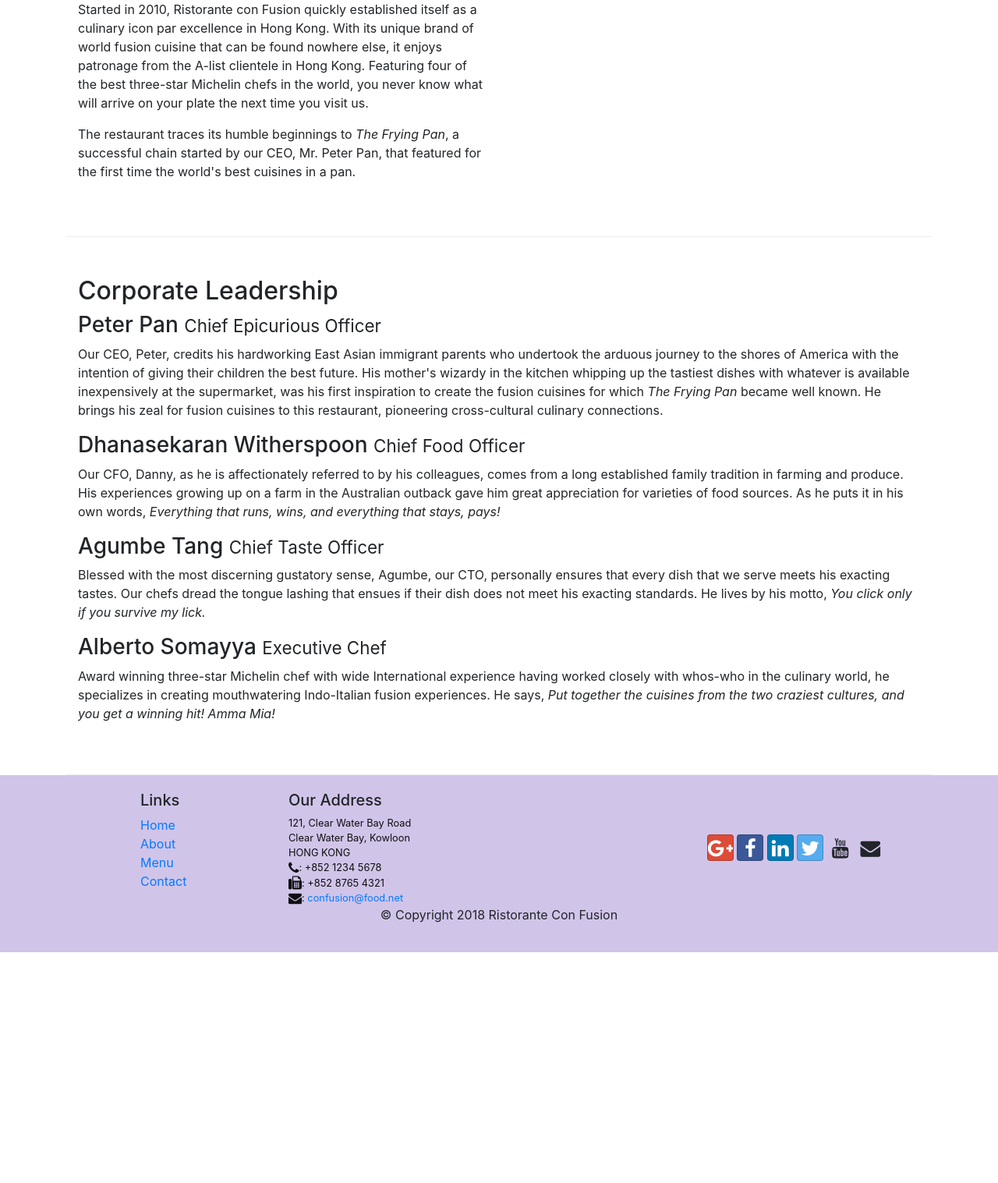
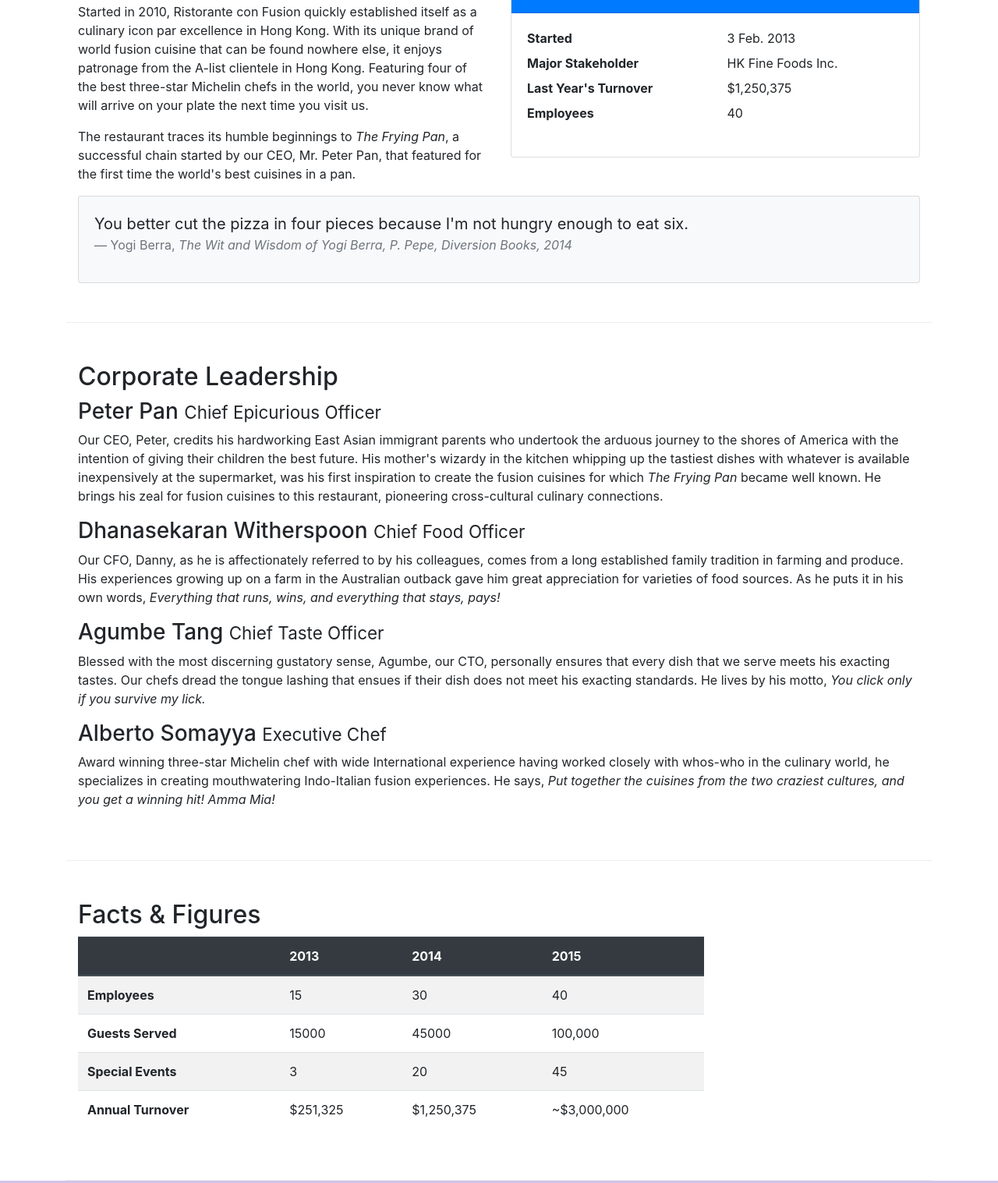
Before and after one commit to theoctopusride/coursera-front-end-web-class, a website: page aboutus.html in a window 1280 px wide. Shown: the part 527-2044 px from the top of the page at 78% size. Before the commit the page ends 1748 px from the top, so only its background shows below. Drawn offline with nearby package versions, Linux system fonts and the light colour scheme.

Commit message:
imgs and media

```diff
--- a/aboutus.html
+++ b/aboutus.html
@@ -22,7 +22,7 @@
 			<button class="navbar-toggler" type="button" data-toggle="collapse" data-target="#Navbar">
 				<span class="navbar-toggler-icon"></span>
 			</button>
-			<a class="navbar-brand" href="./index.html">Ristorante Con Fusion</a>
+			<a class="navbar-brand" href="./index.html"><img src="img/logo.png" height="30" width="41"></a>
 			<div class="collapse navbar-collapse" id="Navbar">
 				<ul class="navbar-nav mr-auto">
 					<li class="nav-item"><a class="nav-link" href="./index.html"><span class="fa fa-home fa-lg"></span> Home</a></li>
@@ -40,7 +40,8 @@
                     <h1>Ristorante con Fusion</h1>
                     <p>We take inspiration from the World's best cuisines, and create a unique fusion experience. Our lipsmacking creations will tickle your culinary senses!</p>
                 </div>
-                <div class="col-12 col-sm">
+                <div class="col-12 col-sm align-self-center">
+					<img src="img/logo.png" class="img-fluid">
                 </div>
             </div>
         </div>
@@ -64,27 +65,95 @@
 				<p>Started in 2010, Ristorante con Fusion quickly established itself as a culinary icon par excellence in Hong Kong. With its unique brand of world fusion cuisine that can be found nowhere else, it enjoys patronage from the A-list clientele in Hong Kong.  Featuring four of the best three-star Michelin chefs in the world, you never know what will arrive on your plate the next time you visit us.</p>
 				<p>The restaurant traces its humble beginnings to <em>The Frying Pan</em>, a successful chain started by our CEO, Mr. Peter Pan, that featured for the first time the world's best cuisines in a pan.</p>
 			</div>
+			<div class="col-sm">
+				<div class="card">
+					<h3 class="card-header bg-primary text-white">Facts At A Glance</h3>
+					<div class="card-body">
+						<dl class="row">
+							<dt class="col-6">Started</dt>
+							<dd class="col-6">3 Feb. 2013</dd>
+							<dt class="col-6">Major Stakeholder</dt>
+							<dd class="col-6">HK Fine Foods Inc.</dd>
+							<dt class="col-6">Last Year's Turnover</dt>
+							<dd class="col-6">$1,250,375</dd>
+							<dt class="col-6">Employees</dt>
+							<dd class="col-6">40</dd>
+						</dl>
+					</div>
+				</div>
+			</div>
+			<div class="col-12">
+				<div class="card card-body bg-light">
+					<blockquote class="blockquote">
+						<p class="mb-0">You better cut the pizza in four pieces
+							because I'm not hungry enough to eat six.
+						</p>
+						<footer class="blockquote-footer">Yogi Berra,
+							<cite title="Source Title">The Wit and Wisdom of
+								Yogi Berra, P. Pepe, Diversion Books, 2014
+							</cite>
+						</footer>
+					</blockquote>
+				</div>
+			</div>
 		</div>
 
 		<div class="row row-content">
 			<div class="col-12">
 				<h2>Corporate Leadership</h2>
 				<h3>Peter Pan <small>Chief Epicurious Officer</small></h3>
-				<div class="d-none d-sm-block">
-					<p>Our CEO, Peter, credits his hardworking East Asian immigrant parents who undertook the arduous journey to the shores of America with the intention of giving their children the best future. His mother's wizardy in the kitchen whipping up the tastiest dishes with whatever is available inexpensively at the supermarket, was his first inspiration to create the fusion cuisines for which <em>The Frying Pan</em> became well known. He brings his zeal for fusion cuisines to this restaurant, pioneering cross-cultural culinary connections.</p>
-				</div>
+				<p class="d-none d-sm-block">Our CEO, Peter, credits his hardworking East Asian immigrant parents who undertook the arduous journey to the shores of America with the intention of giving their children the best future. His mother's wizardy in the kitchen whipping up the tastiest dishes with whatever is available inexpensively at the supermarket, was his first inspiration to create the fusion cuisines for which <em>The Frying Pan</em> became well known. He brings his zeal for fusion cuisines to this restaurant, pioneering cross-cultural culinary connections.</p>
 				<h3>Dhanasekaran Witherspoon <small>Chief Food Officer</small></h3>
-				<div class="d-none d-sm-block">
-					<p>Our CFO, Danny, as he is affectionately referred to by his colleagues, comes from a long established family tradition in farming and produce. His experiences growing up on a farm in the Australian outback gave him great appreciation for varieties of food sources. As he puts it in his own words, <em>Everything that runs, wins, and everything that stays, pays!</em></p>
-				</div>
+				<p class="d-none d-sm-block">Our CFO, Danny, as he is affectionately referred to by his colleagues, comes from a long established family tradition in farming and produce. His experiences growing up on a farm in the Australian outback gave him great appreciation for varieties of food sources. As he puts it in his own words, <em>Everything that runs, wins, and everything that stays, pays!</em></p>
 				<h3>Agumbe Tang <small>Chief Taste Officer</small></h3>
-				<div class="d-none d-sm-block">
-					<p>Blessed with the most discerning gustatory sense, Agumbe, our CTO, personally ensures that every dish that we serve meets his exacting tastes. Our chefs dread the tongue lashing that ensues if their dish does not meet his exacting standards. He lives by his motto, <em>You click only if you survive my lick.</em></p>
-				</div>
+				<p class="d-none d-sm-block">Blessed with the most discerning gustatory sense, Agumbe, our CTO, personally ensures that every dish that we serve meets his exacting tastes. Our chefs dread the tongue lashing that ensues if their dish does not meet his exacting standards. He lives by his motto, <em>You click only if you survive my lick.</em></p>
 				<h3>Alberto Somayya <small>Executive Chef</small></h3>
-				<div class="d-none d-sm-block">
-					<p>Award winning three-star Michelin chef with wide International experience having worked closely with whos-who in the culinary world, he specializes in creating mouthwatering Indo-Italian fusion experiences. He says, <em>Put together the cuisines from the two craziest cultures, and you get a winning hit! Amma Mia!</em></p>
-				</div>
+				<p class="d-none d-sm-block">Award winning three-star Michelin chef with wide International experience having worked closely with whos-who in the culinary world, he specializes in creating mouthwatering Indo-Italian fusion experiences. He says, <em>Put together the cuisines from the two craziest cultures, and you get a winning hit! Amma Mia!</em></p>
+			</div>
+		</div>
+		<div class="row row-content">
+			<div class="col-12 col-sm-9">
+				<h2>Facts &amp; Figures</h2>
+				<div class="table-responsive">
+                    <table class="table table-striped">
+                        <thead class="thead-dark">
+                            <tr>
+                                <th>&nbsp;</th>
+                                <th>2013</th>
+                                <th>2014</th>
+                                <th>2015</th>
+                            </tr>
+                        </thead>
+                        <tbody>
+                            <tr>
+                                <th>Employees</th>
+                                <td>15</td>
+                                <td>30</td>
+                                <td>40</td>
+                            </tr>
+                            <tr>
+                                <th>Guests Served</th>
+                                <td>15000</td>
+                                <td>45000</td>
+                                <td>100,000</td>
+                            </tr>
+                            <tr>
+                                <th>Special Events</th>
+                                <td>3</td>
+                                <td>20</td>
+                                <td>45</td>
+                            </tr>
+                            <tr>
+                                <th>Annual Turnover</th>
+                                <td>$251,325</td>
+                                <td>$1,250,375</td>
+                                <td>~$3,000,000</td>
+                            </tr>
+                        </tbody>
+                    </table>
+                </div>
+			</div>
+			<div class="col-12 col-sm-3">
 			</div>
 		</div>
    </div>
```
Also changed, not shown: contactus.html (+3 -2 lines), index.html (+20 -7 lines), img/alberto.png (added), img/buffet.png (added), img/logo.png (added), img/uthappizza.png (added), 1 other file.
